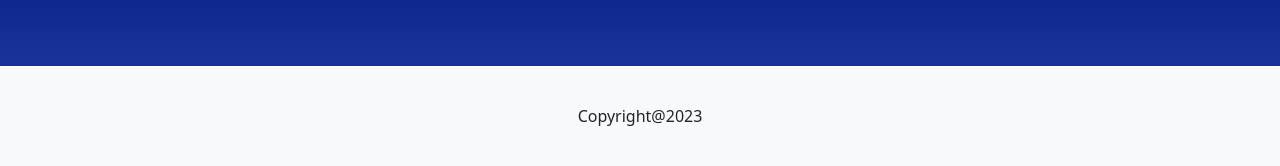
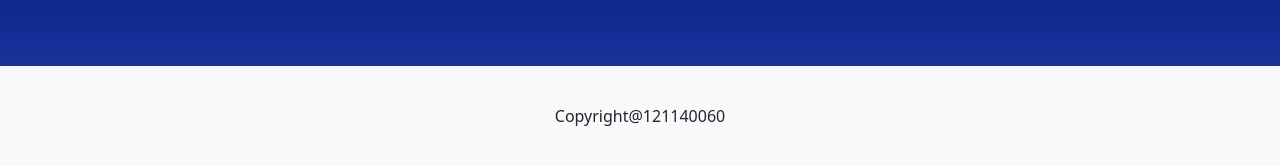
Before and after one commit to 121140060Giovanni/user-list, a PHP site: page /login.php in a window 1280 px wide. Shown: the part 734-900 px from the top of the page. Run offline with PHP 8.4, Linux system fonts and the light colour scheme.

Commit message:
Update footer.php

```diff
--- a/templates/footer.php
+++ b/templates/footer.php
@@ -3,7 +3,7 @@
      <div class="container-fluid">
          <div class="row align-items-center justify-content-center dark-mode" style="height: 100px;">
              <div class="col-12 text-center">
-                 Copyright@2023
+                 Copyright@121140060
              </div>
          </div>
      </div>
```
